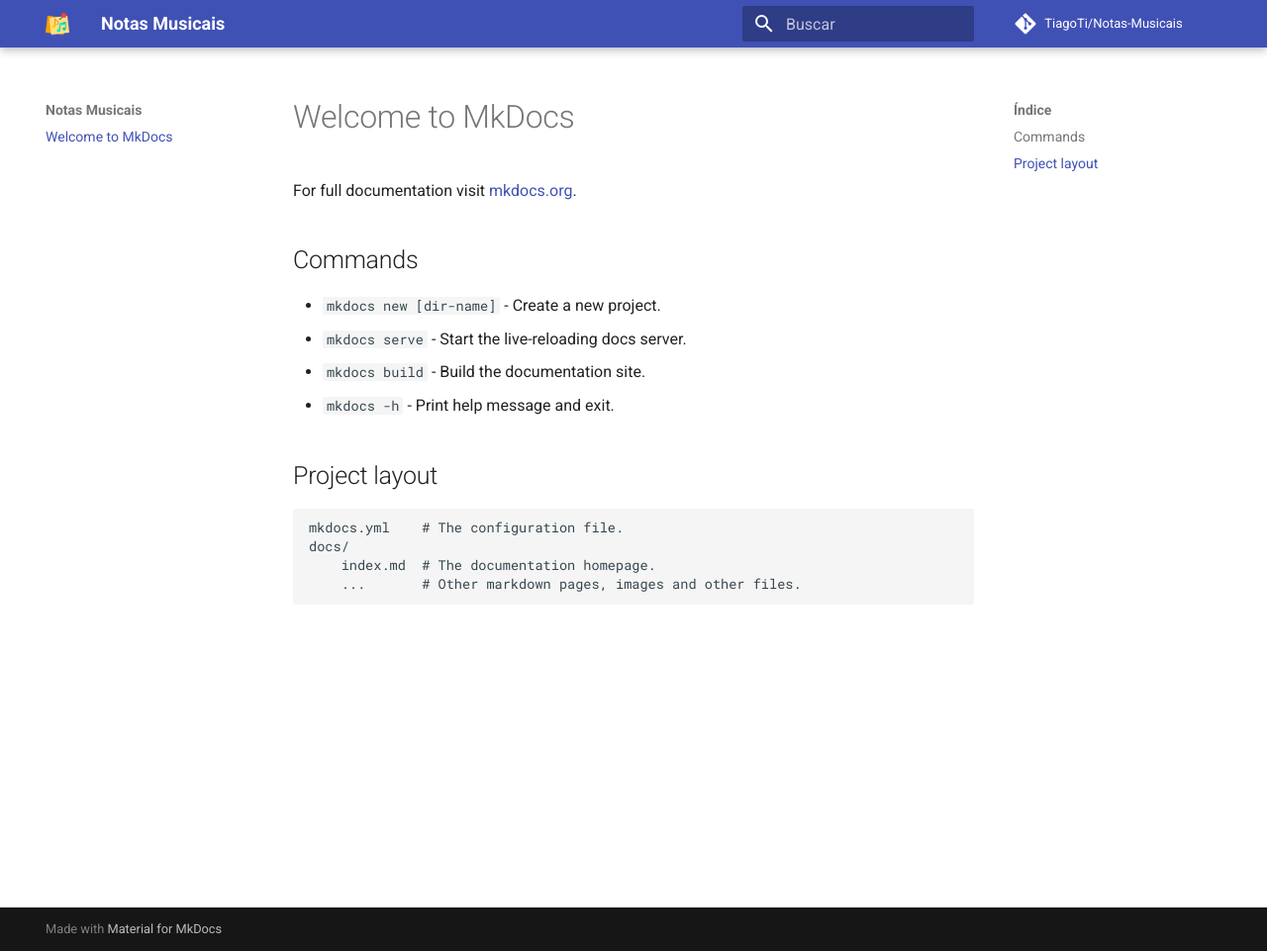
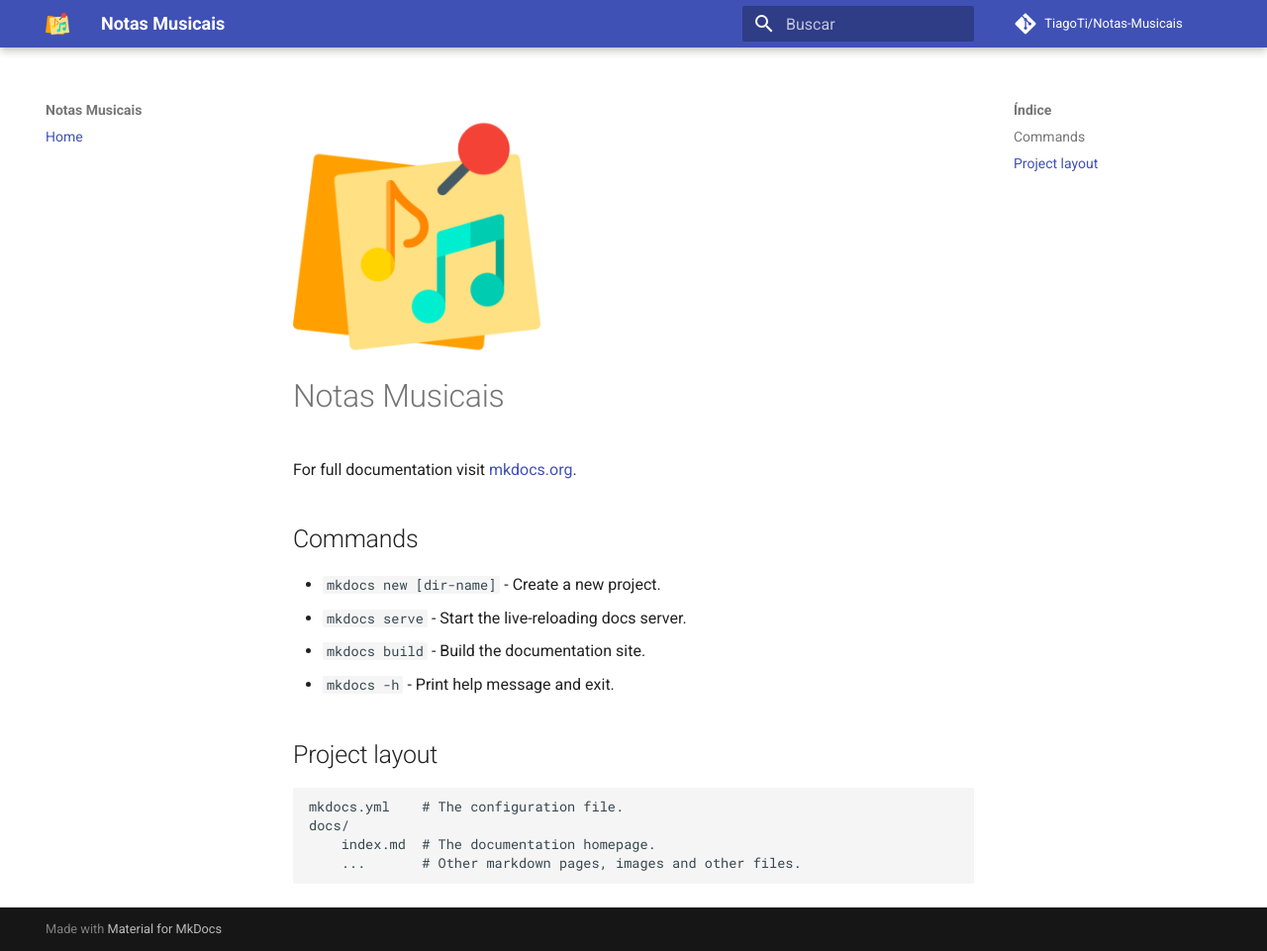
Before and after one commit to TiagoTi/Notas-Musicais, an MkDocs documentation site: the page built from docs/index.md, in a window 1280 px wide and 961 px high. Shown: the whole window at 99% size. Built offline with MkDocs 1.6.1 and Material for MkDocs 9.7.7, drawn with Linux system fonts in a browser that asks for light colours; comment, search, counter and statistics services are not loaded.

Commit message:
chore: adicona estrilização da home da doc

```diff
--- a/docs/index.md
+++ b/docs/index.md
@@ -1,4 +1,6 @@
-# Welcome to MkDocs
+![logo do projeto](assets/logo.png){ width="250" .center}
+
+# Notas Musicais
 
 For full documentation visit [mkdocs.org](https://www.mkdocs.org).
 
--- /dev/null
+++ b/docs/stylesheets/extra.css
@@ -0,0 +1,8 @@
+.center {
+    display: block;
+    margin: 0 0 auto;
+}
+
+.center:hover {
+    padding: 8px;
+}
--- a/mkdocs.yml
+++ b/mkdocs.yml
@@ -8,3 +8,9 @@
   language: pt-BR
   logo: assets/logo.png
   favicon: assets/logo.png
+
+markdown_extensions:
+  - attr_list
+
+extra_css:
+  - stylesheets/extra.css
```
